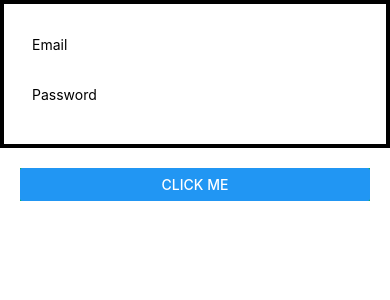
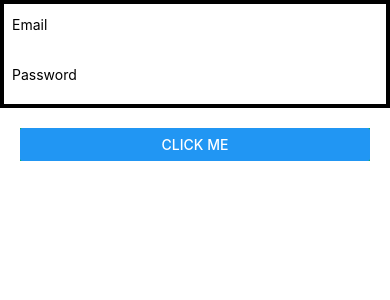
Before and after one commit to amusselwhite3/reactStuff, a React Native app: screen / in a window 390 px wide. Shown: the top 300 px of the page. Built offline with nearby package versions, Linux system fonts and the light colour scheme.

Commit message:
update app structure

```diff
--- a/App.js
+++ b/App.js
@@ -18,9 +18,7 @@ import LoginForm from './components/loginForm';
 export default class App extends Component {
   render() {
     return (
-      <View style={styles.container}>
         <LoginForm />
-      </View>
     );
   }
 }
--- a/components/loginForm.js
+++ b/components/loginForm.js
@@ -14,7 +14,6 @@ export default class LoginForm extends Component {
                       placeholder="Email" />
             <TextInput style = {styles.input}
                         placeholder = "Password" />
-
           </View>
           <View style={styles.buttonContainer}>
               <Button
@@ -31,8 +30,7 @@ export default class LoginForm extends Component {
 
 const styles = StyleSheet.create({
   container: {
-    padding: 20,
-    borderWidth: 4
+    borderWidth: 4,
   },
 
   buttonContainer: {
@@ -40,15 +38,12 @@ const styles = StyleSheet.create({
     flexDirection: 'column' ,
     backgroundColor: '#00C01E'
   },
-
-
   input: {
     height: 40,
     marginBottom: 10,
     padding: 8,
     color: '#000'
   }
-
 })
 
 AppRegistry.registerComponent('LoginForm', () => LoginForm);
```
